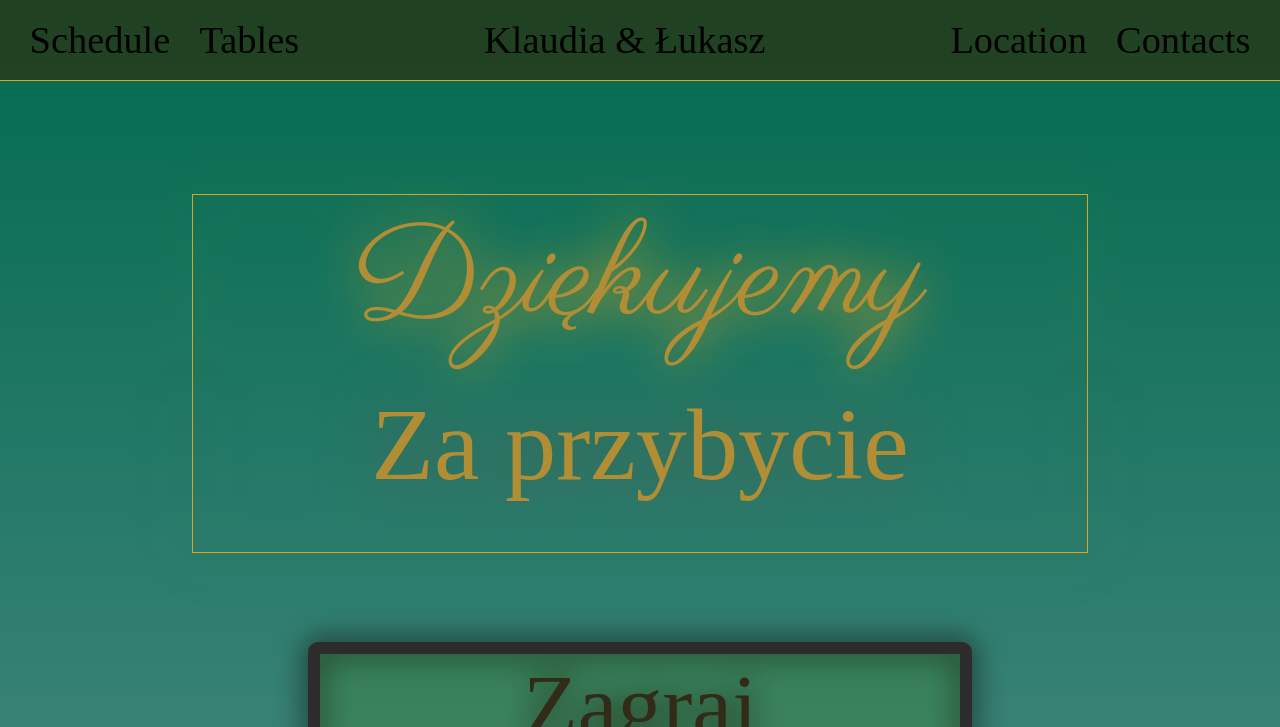
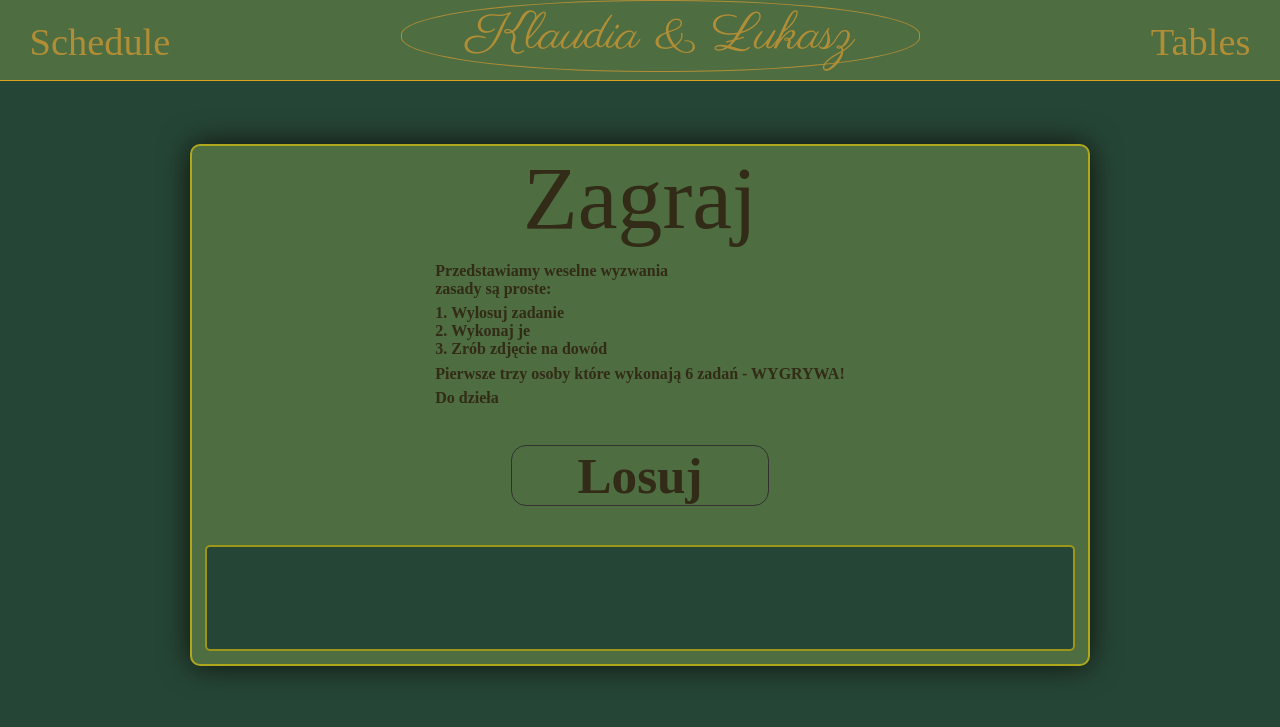
Before and after one commit to LukaszO94/k_l_wedding, a plain HTML site: page index.html in a window 1280 px wide. Shown: the top 727 px of the page. Drawn offline with Linux system fonts and the light colour scheme.

Commit message:
Css changes

```diff
--- a/index.html
+++ b/index.html
@@ -14,12 +14,13 @@
     <nav>
         <ul>
             <li><button onclick="myFunction1()" id="Schedule">&nbsp;Schedule&nbsp;</button></li>
-            <li><button onclick="myFunction2()" id="Tables">&nbsp;Tables&nbsp;</button></li>
+
         </ul>
         <span class="logo">Klaudia & Łukasz</span>
         <ul>
-            <li><button onclick="myFunction3()" id="Location">&nbsp;Location&nbsp;</button></li>
-            <li><button onclick="myFunction4()" id="Contacts">&nbsp;Contacts&nbsp;</button></li>
+            <li><button onclick="myFunction2()" id="Tables">&nbsp;Tables&nbsp;</button></li>
+            <!--<li><button onclick="myFunction3()" id="Location">&nbsp;Location&nbsp;</button></li>
+            <li><button onclick="myFunction4()" id="Contacts">&nbsp;Contacts&nbsp;</button></li>-->
         </ul>
     </nav>
     <script src="./javascript.js"></script>
@@ -39,7 +40,7 @@
                     <p>Drugie danie</p>
                 </div>
                 <div class="pop" id="tables" hidden>
-                    <div class="pierwszy">
+                    <div class="stol pierwszy">
                         <h4>Stół 1</h4>
                         <p>Dorota Wąsowska<br>
 Piotr Wąsowski<br>
@@ -60,10 +61,6 @@ Michał Giziński<br>
                     This is my contacts element.
                 </div>
             </div>
-            <div class="default">
-                <p id="dziekujemy">Dziękujemy</p>
-                <p id="przybycie">Za przybycie</p>
-            </div>
 
         </div>
         <div class="loteria">
@@ -75,7 +72,7 @@ Michał Giziński<br>
                 <li>Wykonaj je</li>
                 <li>Zrób zdjęcie na dowód</li>
             </ol>
-            <p>Pierwsze trzy które wykona 6 zadań dostaną nagrody specjalne</p>
+            <p>Pierwsze trzy osoby które wykonają 6 zadań - WYGRYWA!</p>
             <h4>Do dzieła</h4>
             </div>
             <button onclick='display()' id="lottery">Losuj</button>
@@ -83,6 +80,11 @@ Michał Giziński<br>
                 <p id="message"></p>
             </form>
         </div>
+
+    </div>
+    <div class="default">
+        <p id="dziekujemy">Dziękujemy</p>
+        <p id="przybycie">Za przybycie</p>
     </div>
 </body>
 </html>
--- a/newStyles.css
+++ b/newStyles.css
@@ -4,10 +4,11 @@
     /*border: 1px solid black;*/
 }
 body {
-    background: rgb(0,106,78);
-background: linear-gradient(180deg, rgba(0,106,78,1) 0%, rgba(86,130,139,0.7665660014005602) 68%, rgba(255,255,255,1) 100%);
+   /* background: rgb(0,106,78);
+background: linear-gradient(180deg, rgba(0,106,78,1) 0%, rgba(86,130,139,0.7665660014005602) 68%, rgba(255,255,255,1) 100%);*/
+background-color: #254636;
 
-height: 300vh;
+height: 200vh;
 
 }
 nav {
@@ -21,7 +22,10 @@ nav {
     align-items: center;
     z-index: 1;
     border-bottom: 1px solid goldenrod;
-    background-color: rgba(42, 56, 24, 0.8);
+    /*background: rgb(242,238,238);
+background: radial-gradient(circle, rgba(242,238,238,1) 58%, rgba(233,233,233,0.9766500350140056) 70%, rgba(211,240,233,1) 100%);*/
+background-color: rgb(78, 109, 65);
+color: rgb(177, 142, 54);
 }
 nav ul {
     display: flex;
@@ -40,6 +44,12 @@ nav ul li button {
 }
 .logo {
     font-size: 3vw;;
+    font-family: 'Parisienne', cursive;
+    font-size: 4vw;
+    border: 1px solid rgb(177, 142, 54);
+    border-radius: 48%;
+    padding: 0 5vw;
+    margin-bottom: 1vw;
 }
 .wrapper{
     position: relative;
@@ -71,6 +81,19 @@ align-items: center;
     justify-content: center;
     align-items: center;
 }
+#tables {
+    display: none;
+    justify-content: center;
+    align-content: center;
+}
+.stol {
+    text-align: center;
+    font-size: 3vh;
+    background-color: #E1E6CE;
+    border: 2px solid seagreen;
+    padding: 4vw;
+    border-radius: 15px;
+}
 #dziekujemy {
     font-size: 10vw;
     font-family: 'Parisienne', cursive;
@@ -97,13 +120,13 @@ align-items: center;
     display: flex;
     flex-direction: column;
     justify-content: center;
-    width: 50%;
+    width: 70%;
     margin: 5vw auto;
     list-style-position: inside;
     font-family: 'Noto Serif JP', serif;
     color: rgb(50, 43, 23);
-    background-color: rgba(130, 233, 0, 10%);
-    border: 1vw solid rgb(44, 44, 44);
+    background-color: rgb(78, 109, 65);
+    border: 2px solid rgba(255, 217, 0, 0.55);
     border-radius: 10px;
     filter: drop-shadow(0 0 15px rgb(17, 15, 10));
 }
@@ -114,10 +137,15 @@ align-items: center;
 #message {
     display: flex;
     align-items: center;
-    height: 5vw;
+    height: 8vw;
+    background-color: #254636;
     justify-content: center;
-    font-size: 2vw;
-    margin: 0.5vw auto;
+    font-size: 3vw;
+    font-weight: bold;
+    margin: 1vw 1vw;
+    border: 2px solid rgba(255, 217, 0, 0.55);
+    border-radius: 5px;
+    color: rgb(177, 142, 54);
 }
 .instrukcja {
     display: flex;
@@ -129,6 +157,15 @@ align-items: center;
 .loteria button {
     all:unset;
     text-align: center;
+    align-self: center;
     font-size: 4vw;
     font-weight: bold;
+    border: 1px solid rgb(51, 49, 49);
+    border-radius: 15px;
+    width: 20vw;
+    margin-top: 2vw;
+    margin-bottom: 2vw;
 }
+.loteria button:hover {
+    background-color: rgba(85, 107, 47, 0.708);
+}
```
